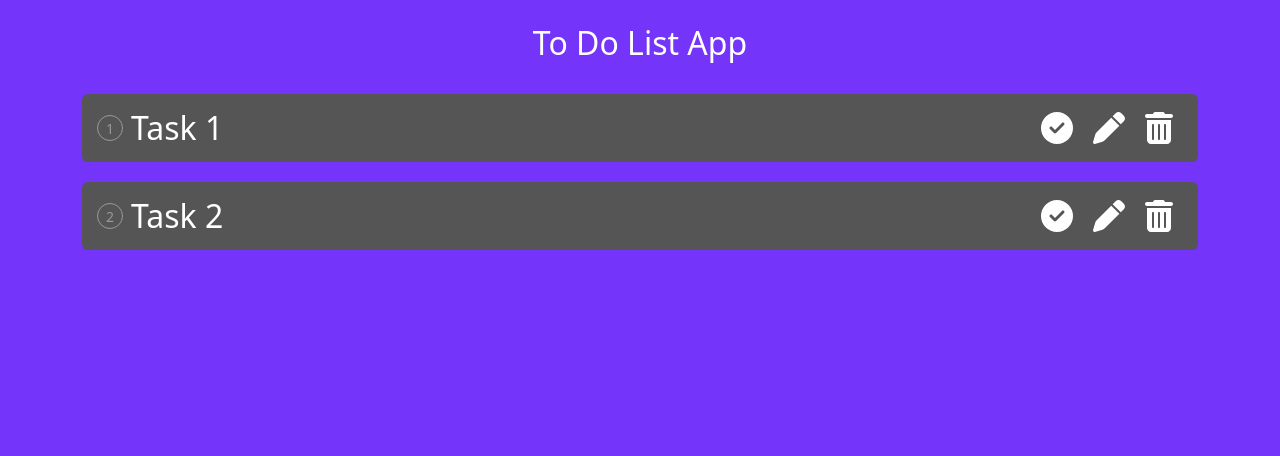
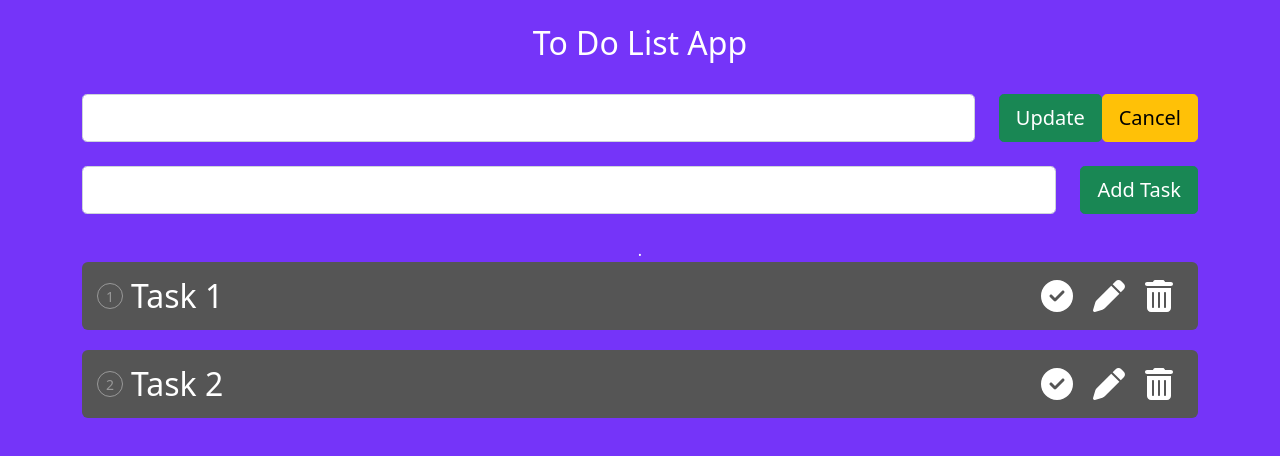
Before and after one commit to nyirurugoomar/Todo-app, a React (Create React App) app: page / in a window 1280 px wide. Shown: the top 456 px of the page. Built offline with nearby package versions, Linux system fonts and the light colour scheme.

Commit message:
Update,Cancel and Adding Task

```diff
--- a/src/App.js
+++ b/src/App.js
@@ -56,8 +56,38 @@ function App() {
         <h2>To Do List App</h2>
         <br></br>
 
+        {/* //Update Task */}
+        <div className='row'>
+          <div className='col'>
+            <input className='form-control form-control-lg'/>
+          </div>
+          <div className='col-auto'>
+            <button className='btn btn-lg btn-success mr-20'>
+              Update
+            </button>
+            <buttom className ="btn btn-lg btn-warning">
+               Cancel
+            </buttom>
+          </div>
+        </div>
+        <br/>
+
+       {/* //Add Tasl */}
+        <div className='row'>
+              <div className='col'>
+                <input className='form-control form-control-lg'/>
+              </div>
+              <div className='col-auto'>
+                <button className='btn btn-lg btn-success'>Add Task</button>
+
+              </div>
+
+        </div>
+        <br/>.
+
      {toDo && toDo.length ? '' : 'No Tasks...'}
      {toDo && toDo
+     .sort((a,b)=>a.id>b.id ?1 : -1) // it keeps task on order
      .map((task, index) =>{
        return(
          <React.Fragment key={task.id}>
@@ -70,15 +100,15 @@ function App() {
             </div>
 
             <div className='iconsWrap'>
-              <span>
+              <span title = "Completed / Not Completed">
                 <FontAwesomeIcon icon={faCircleCheck}/>
               </span>
 
-              <span>
+              <span title="Edit">
                 <FontAwesomeIcon icon={faPen}/>
               </span>
 
-              <span>
+              <span title='Delete'>
               <FontAwesomeIcon icon={faTrashCan}/>
               </span>
 
```
